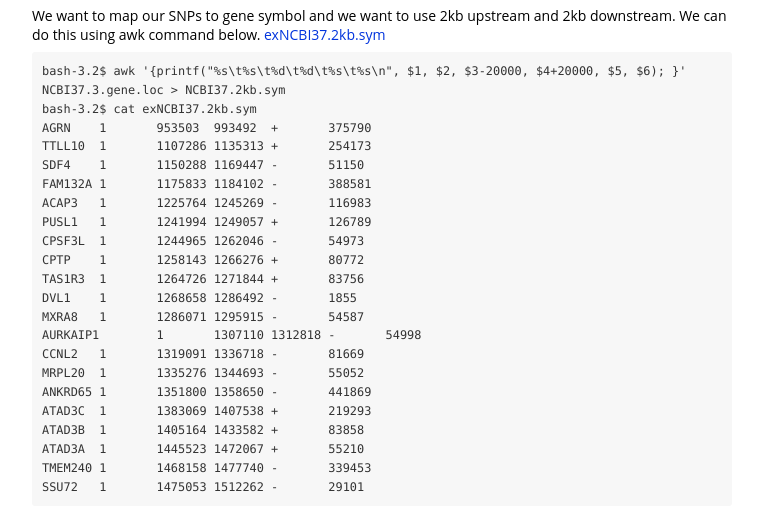
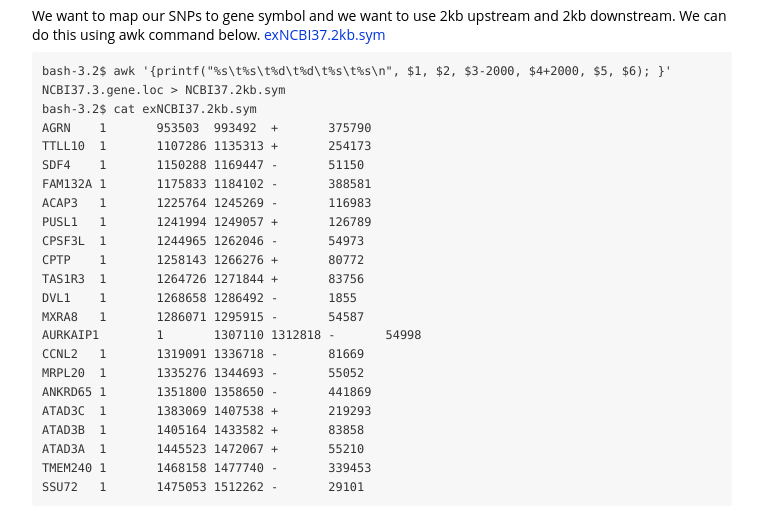
Before and after one commit to ikwak2/aSPU_tutorials, a plain HTML site: page mappingSnpToGene2.html in a window 1280 px wide. Shown: the part 1911-2423 px from the top of the page, without its empty margins (258-1015 px from the left). Drawn offline with nearby package versions, Linux system fonts and the light colour scheme; some packages are replaced by stand-ins of ours.

Commit message:
typo fix

```diff
--- a/mappingSnpToGene2.html
+++ b/mappingSnpToGene2.html
@@ -123,7 +123,7 @@ rs6603781   1   1158631
 1855    1       1270658 1284492 -       DVL1
 </code></pre>
 <p>We want to map our SNPs to gene symbol and we want to use 2kb upstream and 2kb downstream. We can do this using awk command below. <a href="data/exNCBI37.2kb.sym">exNCBI37.2kb.sym</a></p>
-<pre><code>bash-3.2$ awk '{printf(&quot;%s\t%s\t%d\t%d\t%s\t%s\n&quot;, $1, $2, $3-20000, $4+20000, $5, $6); }' NCBI37.3.gene.loc &gt; NCBI37.2kb.sym
+<pre><code>bash-3.2$ awk '{printf(&quot;%s\t%s\t%d\t%d\t%s\t%s\n&quot;, $1, $2, $3-2000, $4+2000, $5, $6); }' NCBI37.3.gene.loc &gt; NCBI37.2kb.sym
 bash-3.2$ cat exNCBI37.2kb.sym
 AGRN    1       953503  993492  +       375790
 TTLL10  1       1107286 1135313 +       254173
```
